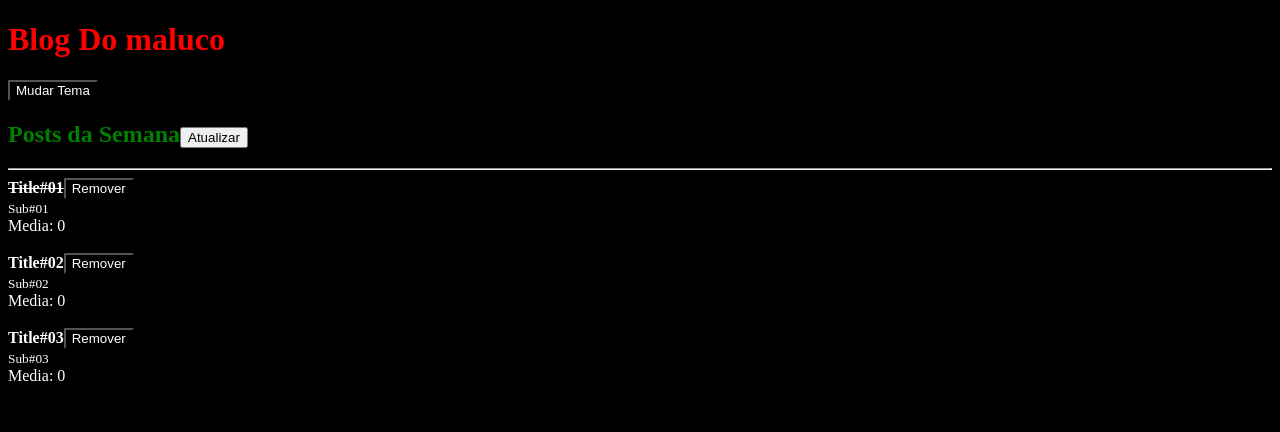
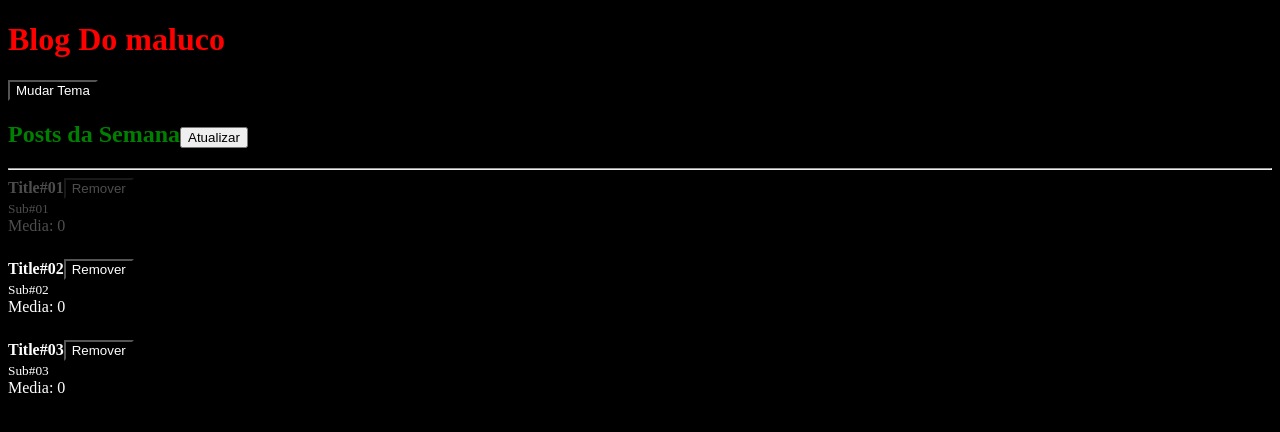
Before and after one commit to ericksjp/js-playground, a React app: page / in a window 1280 px wide. Shown: the top 432 px of the page. Built offline with nearby package versions, Linux system fonts and the light colour scheme.

Commit message:
Usando Classe Dinamica para mudar a estilizacao do componente Post

```diff
--- a/src/App.js
+++ b/src/App.js
@@ -8,9 +8,9 @@ import styles from './App.scss'
 
 function App() {
   const [posts, setPosts] = useState([
-      { id: Math.random(), title: 'Title#01', subtitle: 'Sub#01', likes: 20, read: true},
-      { id: Math.random(), title: 'Title#02', subtitle: 'Sub#02', likes: 10, read: false},
-      { id: Math.random(), title: 'Title#03', subtitle: 'Sub#03', likes: 80, read: false},
+      { id: Math.random(), title: 'Title#01', subtitle: 'Sub#01', likes: 20, read: false , removed: true},
+      { id: Math.random(), title: 'Title#02', subtitle: 'Sub#02', likes: 10, read: false, removed: false},
+      { id: Math.random(), title: 'Title#03', subtitle: 'Sub#03', likes: 80, read: false, removed: false},
   ]);
 
   function handleRefresh() {
@@ -28,9 +28,13 @@ function App() {
   }
 
   function handleRemovePost(postId) {
-    setPosts((prevState) => [
-      ...prevState.filter((post) => postId !== post.id)
-    ])
+    setPosts((prevState) => prevState.map(
+      post => (
+        postId === post.id
+        ? { ...post, removed: true}
+        : post
+      )
+    ))
   }
 
   return (
--- a/src/Post.js
+++ b/src/Post.js
@@ -1,6 +1,8 @@
 import React from "react";
 import PropTypes from 'prop-types'
 import PostHeader from "./PostHeader";
+
+import styles from './Post.scss'
 
 function Post(props) {
   // if (props.post.read) { renderização condicional
@@ -8,14 +10,20 @@ function Post(props) {
   // }
 
   return (
-    <>
-    <article>
+    <article
+      className=
+      {
+        props.post.removed
+        ? styles.postDeleted
+        : styles.post
+      }
+    >
       <PostHeader
         onRemove={props.onRemove}
-        post= {{
+        post={{
           id: props.post.id,
           title: props.post.title,
-          read: props.post.read
+          read: props.post.read,
         }}
       />
       <br />
@@ -23,9 +31,7 @@ function Post(props) {
       <br />
       Media: {props.likes / 2}
     </article>
-    <br />
-    </>
-  )
+  );
 }
 
 Post.propTypes = {
@@ -36,6 +42,7 @@ Post.propTypes = {
     title: PropTypes.string.isRequired,
     subtitle: PropTypes.string.isRequired,
     read: PropTypes.bool.isRequired,
+    removed: PropTypes.bool.isRequired,
   }).isRequired,
 }
 
--- /dev/null
+++ b/src/Post.scss
@@ -0,0 +1,8 @@
+.post {
+  margin-bottom: 24px;
+}
+
+.postDeleted {
+  opacity: 0.3;
+  margin-bottom: 24px;
+}
--- a/webpack.config.js
+++ b/webpack.config.js
@@ -2,41 +2,52 @@ const path = require("path");
 const HtmlWebpackPlugin = require("html-webpack-plugin");
 
 module.exports = {
+  // Ponto de entrada do seu aplicativo, o arquivo JavaScript principal
   entry: path.resolve(__dirname, "src", "index.js"),
+
+  // Configuração de saída para o código gerado
   output: {
-    path: path.resolve(__dirname, "build"),
-    filename: "bundle[fullhash].js",
-    clean: true,
+    path: path.resolve(__dirname, "build"),  // Diretório de saída
+    filename: "bundle[fullhash].js",         // Nome do arquivo de saída com um hash único
+    clean: true,                             // Limpa o diretório de saída antes de cada compilação
   },
+
+  // Plugins adicionais para o webpack, como a geração de um arquivo HTML
   plugins: [
     new HtmlWebpackPlugin({
-      template: path.resolve(__dirname, "public", "index.html"),
-      inject: "body",
+      template: path.resolve(__dirname, "public", "index.html"), // Arquivo HTML de modelo
+      inject: "body", // Inserir o script no final do corpo do HTML
     }),
   ],
+
+  // Regras de carregamento para diferentes tipos de arquivos
   module: {
     rules: [
       {
-        test: /\.js$/,
-        exclude: /node_modules/,
-        use: "babel-loader",
+        // Regra para arquivos JavaScript (usando Babel para transpilação)
+        test: /\.js$/,              // Teste para identificar arquivos .js
+        exclude: /node_modules/,    // Excluir arquivos em node_modules
+        use: "babel-loader",        // Use o Babel para transpilação
       },
       {
-        test: /\.scss$/,
+        // Regra para arquivos SCSS (Sass)
+        test: /\.scss$/,             // Teste para identificar arquivos .scss
         use: [
-          "style-loader",
+          "style-loader",           // Carrega os estilos diretamente no DOM
           {
-            loader: "css-loader",
+            loader: "css-loader",   // Processa os arquivos CSS
             options: {
-              modules: true,
+              modules: true,         // Habilita módulos CSS para escopo de componente
             },
           },
-          "sass-loader",
+          "sass-loader",            // Processa arquivos SCSS
         ],
       },
     ],
   },
+
+  // Configurações do servidor de desenvolvimento
   devServer: {
-    port: 3000,
+    port: 3000,  // Porta em que o servidor será executado
   },
 };
```
